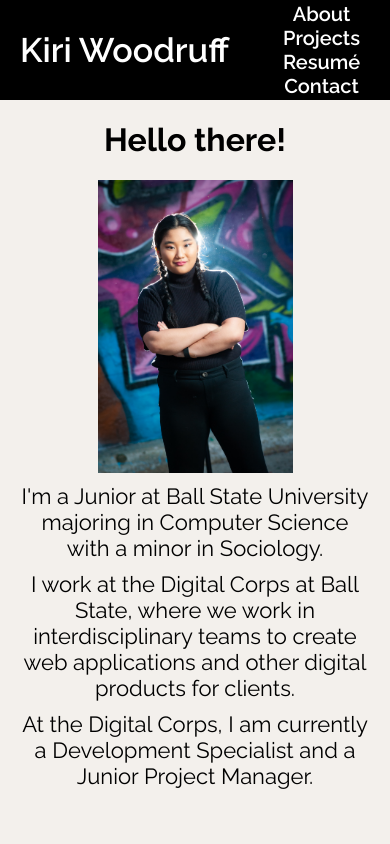
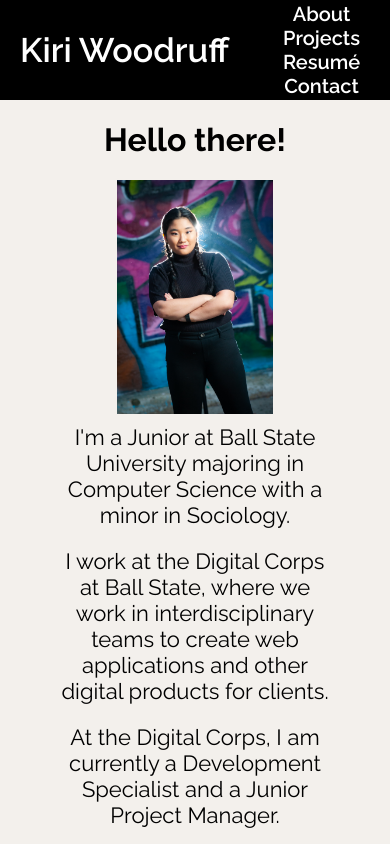
Before and after one commit to kiri-woodruff/Portfolio-Website, a React (Create React App) app: page /about in a window 390 px wide. Built offline with nearby package versions, Linux system fonts and the light colour scheme.

Commit message:
about page dynamic p

```diff
--- a/src/Pages/About/AboutPageStyling.scss
+++ b/src/Pages/About/AboutPageStyling.scss
@@ -1,18 +1,19 @@
 .about-page{
     text-align: center;
     img{
-        max-height: 500px;
+        max-height: 70vh;
     }
     .about-page-content{
         display: flex;
         justify-content: center;
+        max-width: 60%;
+        margin: auto;
     }
 
     p{
         display: flex;
         flex-direction: column;
         justify-content: space-between;
-        max-width: 300px;
         margin-left: 20px;
         font-size: 24px;
         &:last-child{
@@ -21,16 +22,22 @@
     }
     .about-me{
         margin-top: 0;
+        display: flex;
+        flex-direction: column;
+        justify-content: center;
+    }
+    @media (min-width:700px) and (max-width: 1150px){
+        .about-page-content{
+            max-width: 90%;
+        }
     }
 
+
     @media (min-width:360px) and (max-width: 700px){
-        img{
-            width: 100%;
-            height: 30%;
-        }
         .about-page-content{
             display: flex;
             flex-direction: column;
+            max-width: 80%;
             img{
                 max-width: 50%;
                 margin: auto;
@@ -43,19 +50,4 @@
             }
         }
     }
-    @media (max-width: 360px){
-        .about-page-content {
-            display: flex;
-            flex-direction: column;
-            img{
-                max-width: 50%;
-                margin: auto;
-            }
-            p {
-                max-width: 90%;
-                font-size: 20px;
-                margin: 10px auto;
-            }
-        }
-    }
 }
--- a/src/Pages/Classroom-Assurance/TattletaleToolPage.tsx
+++ b/src/Pages/Classroom-Assurance/TattletaleToolPage.tsx
@@ -9,13 +9,14 @@ import {motion} from "framer-motion";
 import {Link} from "react-router-dom";
 import arrow from "../../Assets/arrow.svg";
 
-function TattletaleToolPage(){
+function TattletaleToolPage() {
 
     useLayoutEffect(() => {
         window.scrollTo(0, 0)
     });
-    return(
-        <motion.div className='tattletale' initial={{opacity:0, x:100}} animate={{opacity:1, x:0}} exit={{opacity:0, x: -100}} transition={{duration: 0.5}}>
+    return (
+        <motion.div className='tattletale' initial={{opacity: 0, x: 100}} animate={{opacity: 1, x: 0}}
+                    exit={{opacity: 0, x: -100}} transition={{duration: 0.5}}>
             <HelmetProvider>
                 <Helmet>
                     <title>Classroom Assurance Tool</title>
@@ -35,15 +36,19 @@ function TattletaleToolPage(){
             </div>
             <div>
                 <h3>Purpose</h3>
-                <p>The Ball State University administration wanted a way to keep their professors accountable going into the new school year and ensure they were consistently holding in-person classes.
+                <p>The Ball State University administration wanted a way to keep their professors accountable going into
+                    the new school year and ensure they were consistently holding in-person classes.
                 </p>
             </div>
             <div>
                 <h3>What It Is</h3>
-              <p>The Classroom Assurance tool is a web application that displays the all the in-session classes in each building by floor.
-              By selecting a class, an evaluator can submit an evaluation about if the class is being held, if the correct instructor is teaching,
-              and if the correct number of students are present. The application also has a dashboard to display the evaluation data for each professor
-              and each of their classes by section.</p>
+                <p>The Classroom Assurance tool is a web application that displays the all the in-session classes in
+                    each building by floor.
+                    By selecting a class, an evaluator can submit an evaluation about if the class is being held, if the
+                    correct instructor is teaching,
+                    and if the correct number of students are present. The application also has a dashboard to display
+                    the evaluation data for each professor
+                    and each of their classes by section.</p>
             </div>
             <div className='images'>
                 <div className='image-container'>
@@ -57,8 +62,9 @@ function TattletaleToolPage(){
             </div>
             <div>
                 <h3>What I Did</h3>
-               <p>I was responsible for doing the SCSS for the majority of the application. I styled the buildings, classes, confirmation, dashboard, and faculty report pages.
-               </p>
+                <p>I was responsible for doing the SCSS for the majority of the application. I styled the buildings,
+                    classes, confirmation, dashboard, and faculty report pages for both tablet and mobile.
+                </p>
             </div>
             <div className='bottom-links'>
                 <div className='left-arrow'>
```
